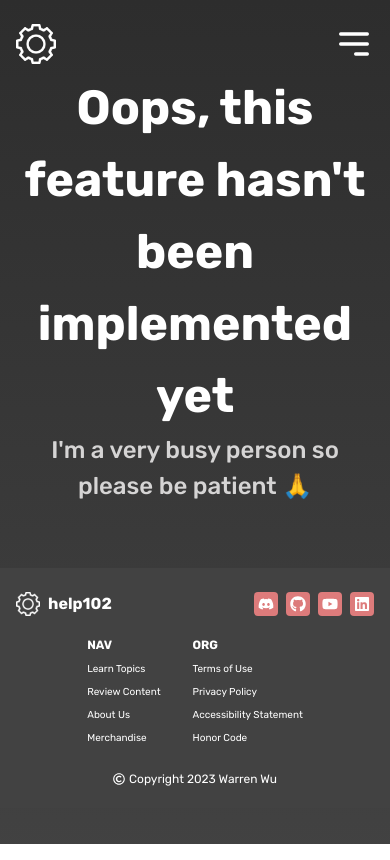
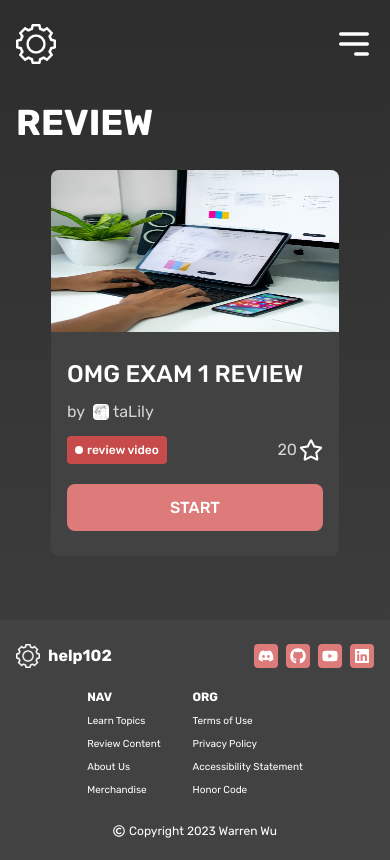
Before and after one commit to WarrenWu4/engr102-website, a React (Vite) app: page /review in a window 390 px wide. Built offline with nearby package versions, Linux system fonts and the light colour scheme.

Commit message:
added review page mobile frontend

```diff
--- a/src/App.jsx
+++ b/src/App.jsx
@@ -22,7 +22,7 @@ export default function App() {
 
       <Route path="/learn/:id" element={<InProgressPage/>}/>
 
-      <Route path="/review" element={<InProgressPage/>}/>
+      <Route path="/review" element={<ReviewPage/>}/>
 
       <Route path="/review/:id" element={<InProgressPage/>}/>
 
--- a/src/components/ReviewPage.jsx
+++ b/src/components/ReviewPage.jsx
@@ -1,96 +1,56 @@
-import { useEffect, useState } from "react";
-import { CiStar } from "react-icons/ci"
+import { NavLink } from "react-router-dom";
+import { FaRegStar } from "react-icons/fa";
 
 export default function ReviewPage() {
 
-    const [content, setContent] = useState();
+    return(
+        <div className="w-full px-[1.6rem] flex flex-col items-center">
 
-    // on load -> populate content with review cards
-    useEffect(() => {
+            <div className="w-full mt-[2.4rem] font-bold text-[3.6rem]">REVIEW</div>
 
-        const getData = () => {
-            // fetches data from firebase backend
-            console.log("WIP")
+            <div className="w-full mt-[2rem] gap-[2rem] grid grid-cols-1 place-items-center">
 
-            // loops through content and
-        }
+                <ReviewCard thumbnail="/test.jpg" title="OMG EXAM 1 REVIEW" author={{"profile":"/ta_profile/lily_tang.png", "name":"taLily"}} type={{"color":"#C74B4B", "text":"review video"}} stars={20} link="/"/>
 
-        getData()
+            </div>
 
-    }, [])
+        </div>
+    );
+}
 
+const ReviewCard = ({thumbnail, title, author, type, stars, link}) => {
     return (
-        <div className="max-w-[1440px] w-full px-[1.6rem] md:px-[3.2rem] xl:px-[6.4rem] flex flex-col items-center pb-[10.8rem]">
+        <div className="w-[28.8rem] h-[38.6rem] bg-neutral-800 rounded-[0.8rem] flex flex-col">
 
-            <div className="bg-neutral-800 p-[3.2rem] grid grid-cols-1 gap-[3.2rem] place-items-center relative rounded-[0.8rem] rounded-tl-[0] xl:grid-cols-3 lg:grid-cols-2">
+            <img src={thumbnail} alt="thumbanil" className="w-full aspect-video rounded-t-[0.8rem]" />
 
-                <div className="w-[10.8rem] h-[3.6rem] rounded-t-[0.8rem] bg-neutral-800 left-0 top-[-3.6rem] absolute flex justify-center items-center font-medium text-neutral-100 text-h8"></div>
+            <div className="w-full px-[1.6rem] flex flex-col">
 
-                <ReviewCard tag={{"color": "red", "text":"review video"}} link={"/"} ta={{"name":"taLily", "profile":"/ta_profile/lily_tang.png"}} title={"Exam 1 Comprehensive Review"}/>
+                <div className="font-medium text-[2.4rem] mt-[2.4rem]">{title}</div>
+
+                <div className="text-[1.6rem] text-neutral-200 leading-[1.5] mt-[0.8rem] flex items-center">
+
+                    by
+                    <img className="ml-[0.8rem] mr-[0.4rem] w-[1.6rem] h-[1.6rem] rounded-[0.4rem]" src={author["profile"]} alt="author profile" />
+                    {author["name"]}
+
+                </div>
+
+                <div className="w-full flex justify-between items-center mt-[1.2rem]">
+
+                    <div style={{background: type["color"]}} className="px-[0.8rem] py-[0.5rem] flex justify-center items-center rounded-[0.4rem]">
+                        <div className="bg-neutral-100 rounded-[50%] w-[0.8rem] h-[0.8rem] mr-[0.4rem]"></div>
+                        <div className="text-h10 font-medium">{type["text"]}</div>
+                    </div>
+
+                    <div className="flex items-end text-[1.6rem] text-neutral-200">{stars} <span className="cursor-pointer text-[2.4rem] ml-[0.2rem]"><FaRegStar/></span></div>
+
+                </div>
+
+                <NavLink to={link} className="w-full h-[4.7rem] my-[2rem] rounded-[0.8rem] font-medium text-[1.6rem] bg-primary-600 hover:bg-primary-500 flex justify-center items-center">START</NavLink>
 
             </div>
 
         </div>
     )
 }
-
-const Tag = ({color, text}) => {
-
-    const [colorText, setColorText] = useState("black");
-
-
-    useEffect(() => {
-        // color code: orange, red, blue
-        switch (color) {
-            case "red":
-                setColorText("#C74B4B");
-                break;
-            case "blue":
-                setColorText("#2B92E6");
-                break;
-            case "orange":
-                setColorText("#E66F4C");
-                break;
-        }
-    }, [])
-
-
-    return (
-        <div className="flex rounded-[0.4rem] py-[0.5rem] px-[0.8rem] w-fit h-[2.4rem] font-medium text-neutral-100 text-h10 items-center" style={{backgroundColor: colorText}}>
-            <div className="w-[0.8rem] h-[0.8rem] rounded-[50%] bg-neutral-100 mr-[0.4rem]"></div>
-            {text}
-        </div>
-    )
-}
-
-const ReviewCard = ({tag, link, ta, title}) => {
-
-    return (
-        <div className="w-[36rem] h-[12rem] rounded-[0.8rem] shadow-review-card bg-neutral-700 cursor-pointer hover:scale-[102%] transition-all duration-[0.4s] flex flex-col justify-center">
-
-                <div className="w-[full] h-[3.6rem] flex mx-[2rem]">
-
-                    <img className="w-[3.6rem] h-[3.6rem] rounded-[0.4rem] bg-center bg-contain mr-[0.8rem]" src={ta["profile"]} alt="TA Picture" />
-
-                    <div className="h-[3.6rem] flex flex-col justify-between">
-
-                        <div className="text-neutral-100 font-bold text-h9 text-ellipsis whitespace-nowrap h-[1.9rem]">
-                            {title}
-                        </div>
-
-                        <div className="text-neutral-200 font-medium text-h10 text-ellipsis whitespace-nowrap h-[1.4rem]">
-                            {ta["name"]}
-                        </div>
-
-                    </div>
-
-                </div>
-
-                <div className="w-[full] mx-[2rem] flex justify-between items-center mt-[1.6rem]">
-                    <Tag color={tag["color"]} text={tag["text"]} />
-                    <CiStar className="text-neutral-100 text-[2.4rem] stroke-[0.1rem]"/>
-                </div>
-
-        </div>
-    )
-}
```
Also changed, not shown: public/thumbnail_test.png (added).
